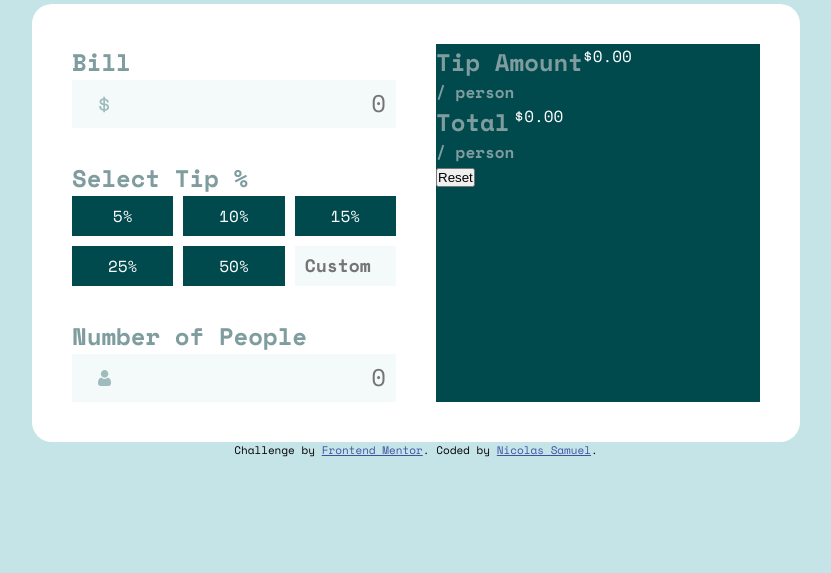
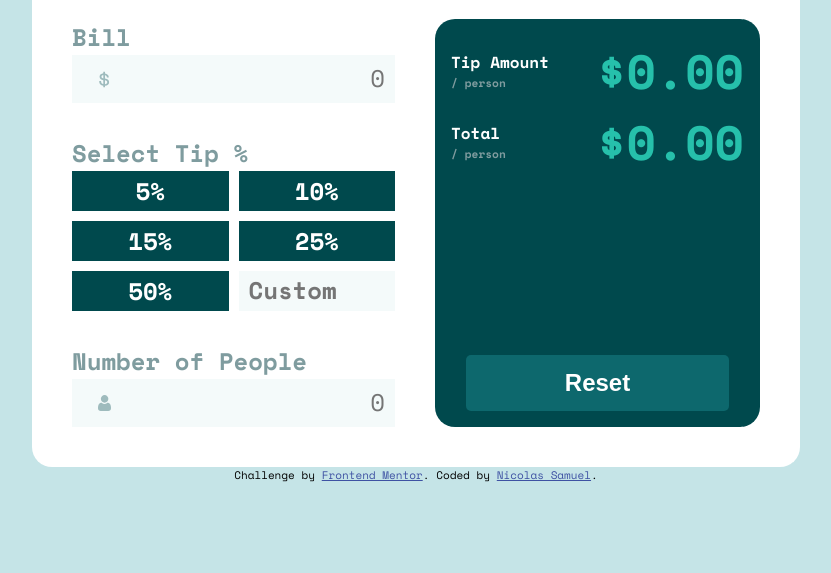
Before and after one commit to nicolsam/tip-calculator, a plain HTML site: page public/index.html in a window 1280 px wide. Shown: the part 227-800 px from the top of the page, without its empty margins (224-1055 px from the left). Drawn offline with nearby package versions, Linux system fonts and the light colour scheme.

Commit message:
Style for radio inputs when checked and hovered, and for main's second column

```diff
--- a/public/styles/css/index.css
+++ b/public/styles/css/index.css
@@ -30,7 +30,7 @@
   margin-bottom: 2em;
   width: 100%;
   display: grid;
-  grid-template-columns: repeat(auto-fit, minmax(90px, 1fr));
+  grid-template-columns: repeat(auto-fit, minmax(110px, 1fr));
   grid-template-rows: repeat(auto-fit, minmax(40px, 40px));
   gap: 10px;
   max-height: 400px;
@@ -38,7 +38,7 @@
 #bill-values #bill #tip-value-list .tip-custom #value-custom {
   width: 100%;
   max-height: 40px;
-  font-size: 18px;
+  font-size: 24px;
   font-weight: 700;
 }
 #bill-values #bill #tip-value-list .tip-select {
@@ -50,12 +50,45 @@
   cursor: pointer;
 }
 #bill-values #bill #tip-value-list .tip-select label {
+  display: flex;
+  justify-content: center;
+  align-items: center;
+  width: 100%;
+  height: 100%;
   cursor: pointer;
+  font-size: 24px;
+  font-weight: 700;
+  transition: 0.2s;
 }
 #bill-values #bill #tip-value-list .tip-select input[type=radio] {
   position: fixed;
   opacity: 0;
   pointer-events: none;
+}
+#bill-values #bill #tip-value-list .tip-select input[id=value-five]:hover + label,
+#bill-values #bill #tip-value-list .tip-select input[id=value-five]:checked + label {
+  background: #26c0ab;
+  color: #00494d;
+}
+#bill-values #bill #tip-value-list .tip-select input[id=value-ten]:hover + label,
+#bill-values #bill #tip-value-list .tip-select input[id=value-ten]:checked + label {
+  background: #26c0ab;
+  color: #00494d;
+}
+#bill-values #bill #tip-value-list .tip-select input[id=value-fifteen]:hover + label,
+#bill-values #bill #tip-value-list .tip-select input[id=value-fifteen]:checked + label {
+  background: #26c0ab;
+  color: #00494d;
+}
+#bill-values #bill #tip-value-list .tip-select input[id=value-twenty-five]:hover + label,
+#bill-values #bill #tip-value-list .tip-select input[id=value-twenty-five]:checked + label {
+  background: #26c0ab;
+  color: #00494d;
+}
+#bill-values #bill #tip-value-list .tip-select input[id=value-fifty]:hover + label,
+#bill-values #bill #tip-value-list .tip-select input[id=value-fifty]:checked + label {
+  background: #26c0ab;
+  color: #00494d;
 }
 #bill-values #bill #number-people {
   width: 100%;
@@ -82,15 +115,54 @@
 #bill-result {
   background: #00494d;
   color: white;
+  display: flex;
+  flex-direction: column;
+  justify-content: center;
+  align-items: center;
+  padding: 1em;
+  border-radius: 20px;
 }
-#bill-result span.gray {
+#bill-result #bill-result-body, #bill-result #bill-reset {
+  width: 100%;
+  height: 100%;
+}
+#bill-result #bill-result-body #tip-amount, #bill-result #bill-result-body #total-by-person {
+  display: flex;
+  flex-direction: row;
+  align-self: start;
+  align-items: center;
+  justify-content: space-between;
+}
+#bill-result #bill-result-body #tip-amount .result-body-title, #bill-result #bill-result-body #total-by-person .result-body-title {
+  font-size: 1em;
+  color: white;
+}
+#bill-result #bill-result-body #tip-amount .result-body-title span.gray, #bill-result #bill-result-body #total-by-person .result-body-title span.gray {
+  font-size: 0.7em;
   display: block;
   color: #7f9c9f;
-  font-size: 16px;
 }
-#bill-result #tip-amount, #bill-result #total-by-person {
+#bill-result #bill-result-body #tip-amount .output-container, #bill-result #bill-result-body #total-by-person .output-container {
+  color: #26c0ab;
+  font-size: 3em;
+  font-weight: 700;
+}
+#bill-result #bill-reset {
   display: flex;
-  flex-direction: row;
+  justify-content: center;
+  align-items: end;
+  width: 100%;
+}
+#bill-result #bill-reset #bill-reset-button {
+  height: 30%;
+  width: 90%;
+  background: #0d686d;
+  border: 0;
+  border-radius: 5px;
+  font-size: 1.5em;
+  font-weight: 700;
+  color: white;
+  cursor: pointer;
 }
 
 main {
@@ -149,7 +221,7 @@ main #bill-values#bill-result, main #bill-result#bill-result {
   margin-bottom: 2em;
   width: 100%;
   display: grid;
-  grid-template-columns: repeat(auto-fit, minmax(90px, 1fr));
+  grid-template-columns: repeat(auto-fit, minmax(110px, 1fr));
   grid-template-rows: repeat(auto-fit, minmax(40px, 40px));
   gap: 10px;
   max-height: 400px;
@@ -157,7 +229,7 @@ main #bill-values#bill-result, main #bill-result#bill-result {
 #bill-values #bill #tip-value-list .tip-custom #value-custom {
   width: 100%;
   max-height: 40px;
-  font-size: 18px;
+  font-size: 24px;
   font-weight: 700;
 }
 #bill-values #bill #tip-value-list .tip-select {
@@ -169,12 +241,45 @@ main #bill-values#bill-result, main #bill-result#bill-result {
   cursor: pointer;
 }
 #bill-values #bill #tip-value-list .tip-select label {
+  display: flex;
+  justify-content: center;
+  align-items: center;
+  width: 100%;
+  height: 100%;
   cursor: pointer;
+  font-size: 24px;
+  font-weight: 700;
+  transition: 0.2s;
 }
 #bill-values #bill #tip-value-list .tip-select input[type=radio] {
   position: fixed;
   opacity: 0;
   pointer-events: none;
+}
+#bill-values #bill #tip-value-list .tip-select input[id=value-five]:hover + label,
+#bill-values #bill #tip-value-list .tip-select input[id=value-five]:checked + label {
+  background: #26c0ab;
+  color: #00494d;
+}
+#bill-values #bill #tip-value-list .tip-select input[id=value-ten]:hover + label,
+#bill-values #bill #tip-value-list .tip-select input[id=value-ten]:checked + label {
+  background: #26c0ab;
+  color: #00494d;
+}
+#bill-values #bill #tip-value-list .tip-select input[id=value-fifteen]:hover + label,
+#bill-values #bill #tip-value-list .tip-select input[id=value-fifteen]:checked + label {
+  background: #26c0ab;
+  color: #00494d;
+}
+#bill-values #bill #tip-value-list .tip-select input[id=value-twenty-five]:hover + label,
+#bill-values #bill #tip-value-list .tip-select input[id=value-twenty-five]:checked + label {
+  background: #26c0ab;
+  color: #00494d;
+}
+#bill-values #bill #tip-value-list .tip-select input[id=value-fifty]:hover + label,
+#bill-values #bill #tip-value-list .tip-select input[id=value-fifty]:checked + label {
+  background: #26c0ab;
+  color: #00494d;
 }
 #bill-values #bill #number-people {
   width: 100%;
```
Also changed, not shown: 1 other file.
